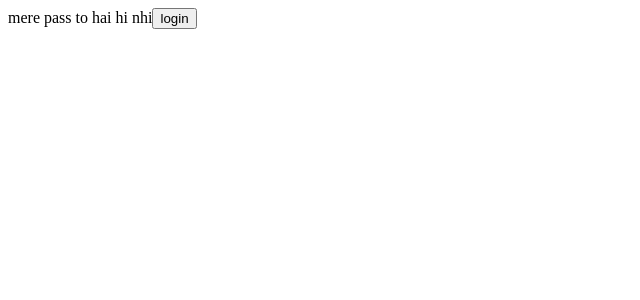
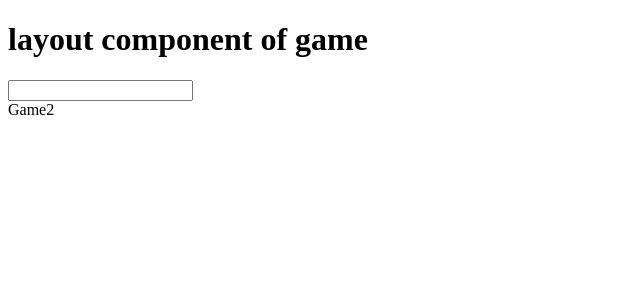
Before and after one commit to manishPatel1997/next-learning, a Next.js app: page /%5Fgame/game2 in a window 1280 px wide. Before the commit this address had no page. Shown: the top 300 px of the page, without its empty margins (0-640 px from the left). Built offline with nearby package versions, Linux system fonts and the light colour scheme.

Commit message:
layout and template, layout hold state value, template dont hold.

```diff
--- /dev/null
+++ b/src/app/%5Fgame/game2/page.js
@@ -0,0 +1,7 @@
+import React from 'react'
+
+export default function Game2() {
+  return (
+    <div>Game2</div>
+  )
+}
--- /dev/null
+++ b/src/app/%5Fgame/layout.js
@@ -0,0 +1,14 @@
+'use client'
+
+import { useState } from "react";
+
+export default function layoutGame({ children }) {
+    const [data, setData] = useState("");
+    return (
+        <>
+            <h1>layout component of game</h1>
+            <input type="text" value={data} onChange={(e) => setData(e.target.value )} />
+            {children}
+        </>
+    )
+}
--- a/src/app/%5Fgame/page.js
+++ b/src/app/%5Fgame/page.js
@@ -1,9 +1,11 @@
+import Link from 'next/link'
 import React from 'react'
 
 export default function Game() {
   return (
     <div>
       <h1>game page</h1>
+      <Link href="/_game/game2">game2</Link>
     </div>
   )
 }
--- a/src/app/about/page.js
+++ b/src/app/about/page.js
@@ -1,7 +1,11 @@
+import Link from 'next/link'
 import React from 'react'
 
 export default function About() {
   return (
-    <div>About</div>
+    <>
+      <div>About</div>
+      <Link href="/about/about2">about2</Link>
+    </>
   )
 }
```
Also changed, not shown: src/app/about/about2/page.js (added, +7 -0 lines), src/app/about/template.js (added, +13 -0 lines).
